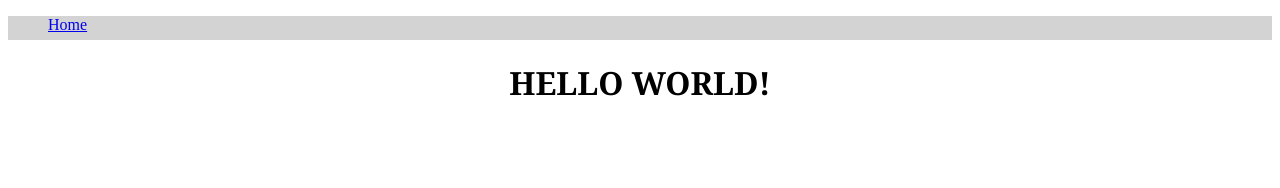
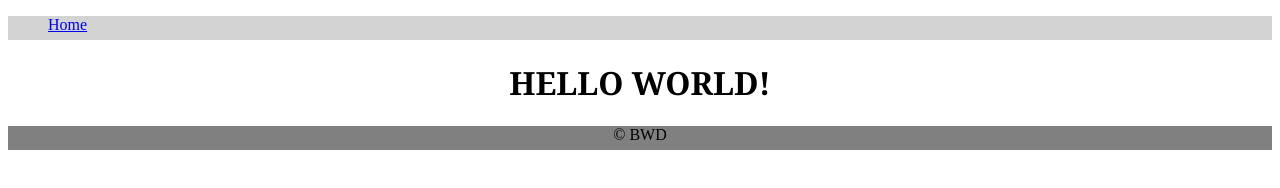
Before and after one commit to im-amy-lew/mobile-friendly-practice, a plain HTML site: page index.html in a window 1280 px wide. Drawn offline with Linux system fonts and the light colour scheme.

Commit message:
Create footer in index. Add footer styling.

```diff
--- a/css/styles.css
+++ b/css/styles.css
@@ -12,3 +12,9 @@ h1 {
   text-transform: uppercase;
   font-family: Georgia, 'Times New Roman', Times, serif;
 }
+
+footer {
+  background-color: gray;
+  height: 1.5rem;
+  text-align: center;
+}
--- a/index.html
+++ b/index.html
@@ -27,5 +27,8 @@
     <h1>Hello World!</h1>
   </header>
 
+  <footer>
+    <p>&copy; BWD</p>
+  </footer>
 </body>
 </html>
```
